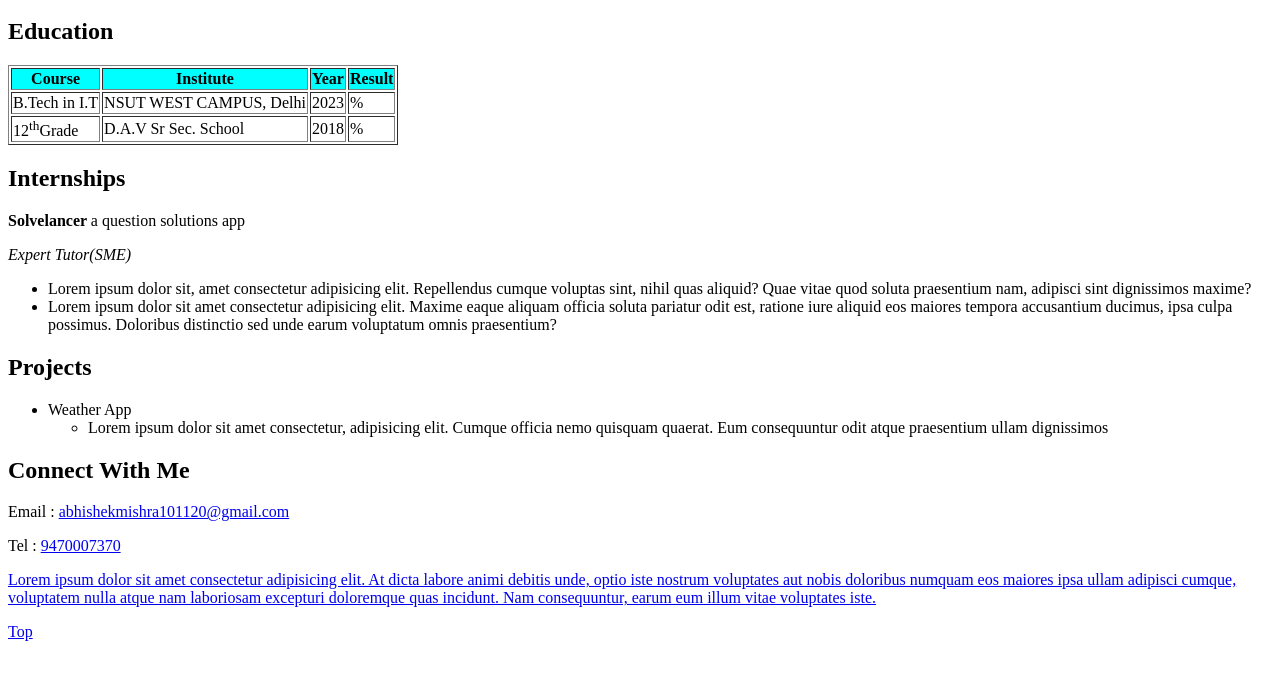
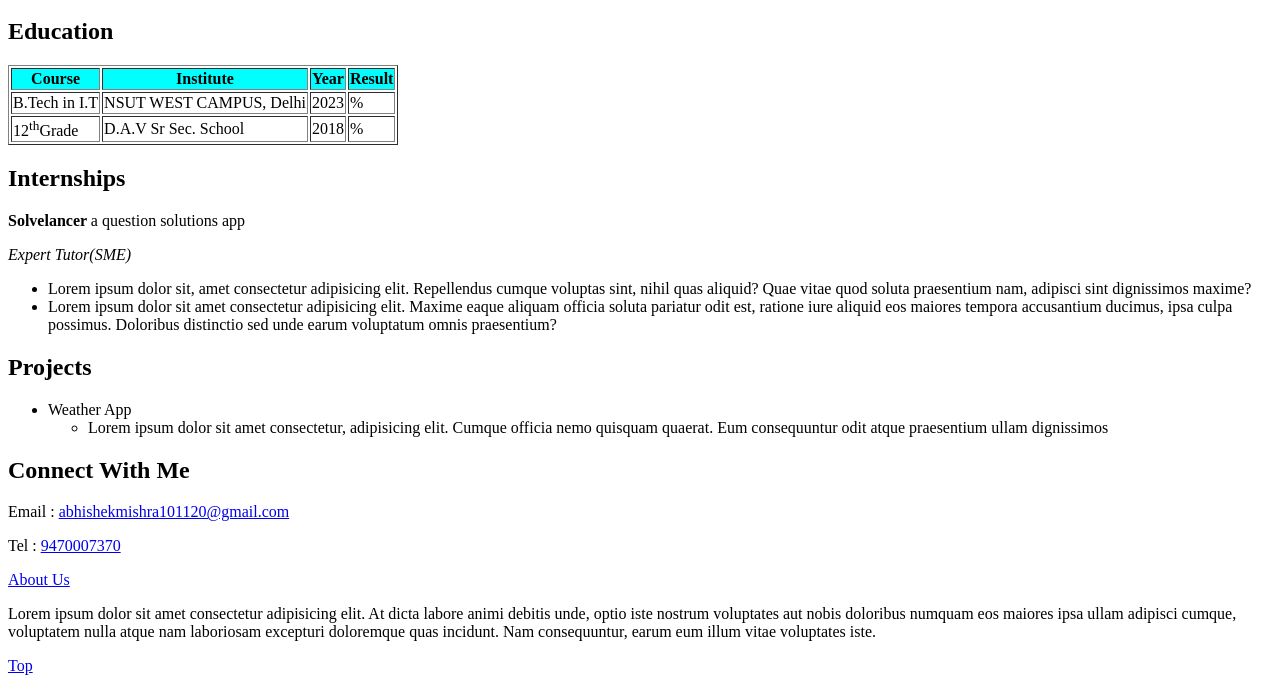
Before and after one commit to Abhishek101120/resume, a plain HTML site: page index.html in a window 1280 px wide. Shown: the part 262-953 px from the top of the page. Before the commit the page ends 919 px from the top, so only its background shows below. Drawn offline with Linux system fonts and the light colour scheme.

Commit message:
Update us.html

```diff
--- a/index.html
+++ b/index.html
@@ -102,7 +102,7 @@
         <h2 id="cotact">Connect With Me</h2>
         <p>Email : <a href="mailto: abhishekmishra101120@gmail.com"> abhishekmishra101120@gmail.com</a></p>
         <p>Tel : <a href="tel:+919470007370"> 9470007370</p></a>
-        <p><a href="https://github.com/Abhishek101120/resume/blob/main/Software_Developer.html> About Us</a></p>
+        <p><a href="https://github.com/Abhishek101120/resume/blob/main/Software_Developer.html"> About Us</a></p>
         <p>Lorem ipsum dolor sit amet consectetur adipisicing elit. At dicta labore animi debitis unde, optio iste
             nostrum
             voluptates aut nobis doloribus numquam eos maiores ipsa ullam adipisci cumque, voluptatem nulla atque nam
```
